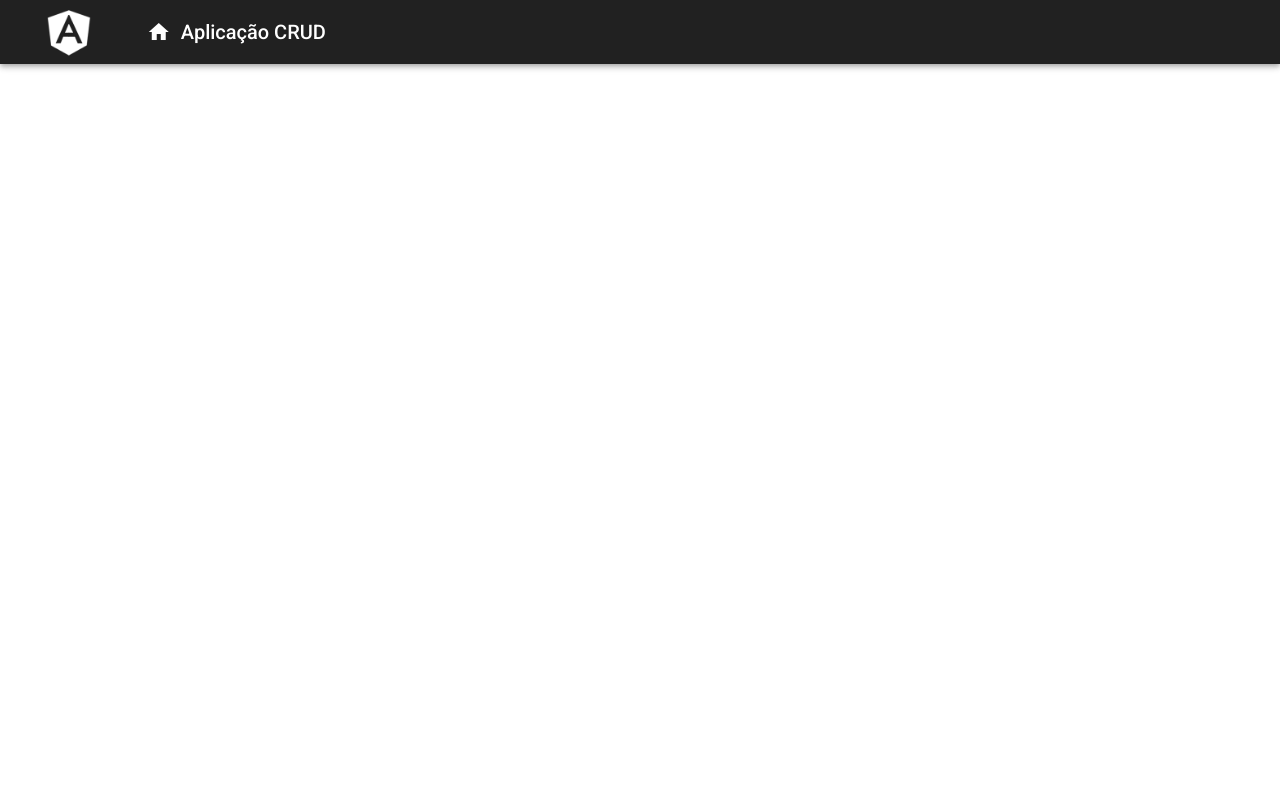
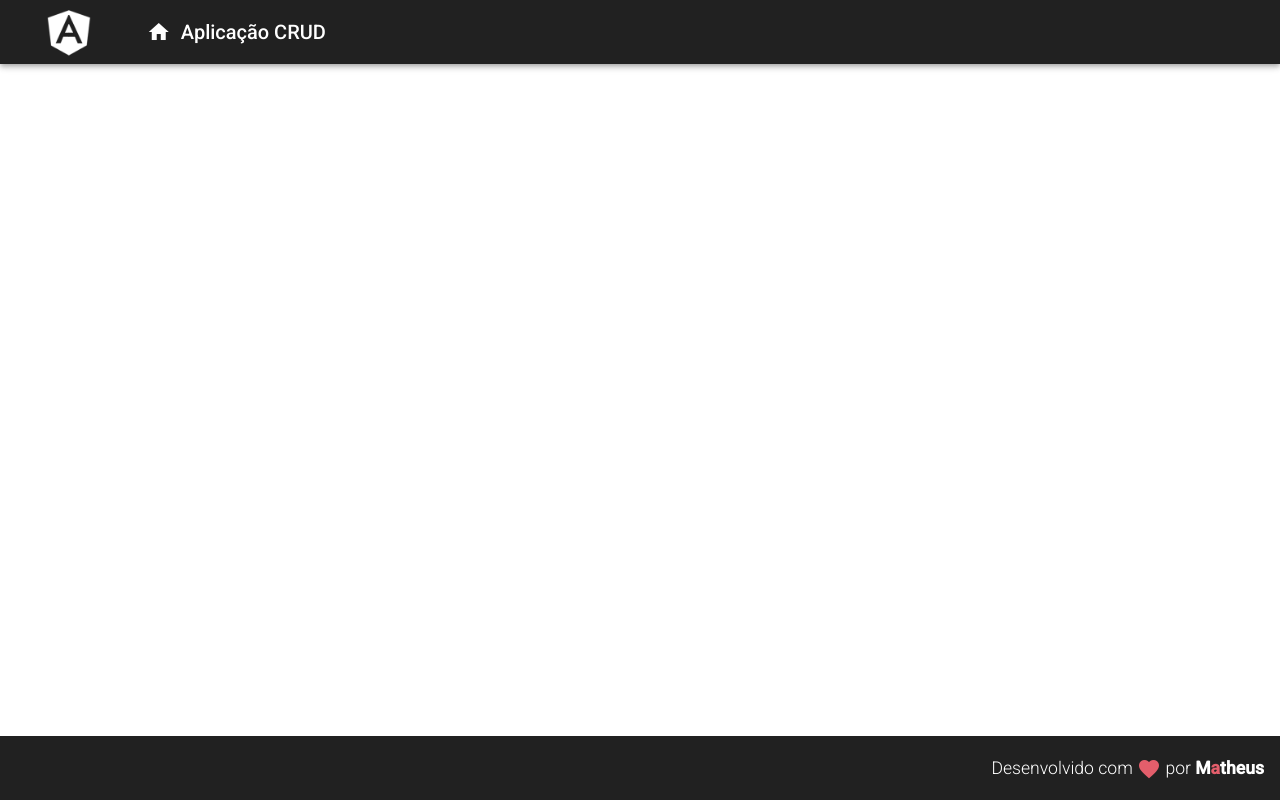
Before and after one commit to math-gonzaga/Angular9-course, an Angular app in the folder frontend/: page / in a window 1280 px wide. Built offline with nearby package versions, Linux system fonts and the light colour scheme.

Commit message:
criando footer da aplicação

```diff
--- a/frontend/src/app/app.component.html
+++ b/frontend/src/app/app.component.html
@@ -1 +1,2 @@
 <app-header></app-header>
+<app-footer></app-footer>
--- a/frontend/src/app/app.module.ts
+++ b/frontend/src/app/app.module.ts
@@ -7,11 +7,13 @@
 import { HeaderComponent } from './components/templates/header/header.component';
 
 import { MatToolbarModule } from '@angular/material/toolbar';
+import { FooterComponent } from './components/templates/footer/footer.component';
 
 @NgModule({
   declarations: [
     AppComponent,
-    HeaderComponent
+    HeaderComponent,
+    FooterComponent
   ],
   imports: [
     BrowserModule,
--- /dev/null
+++ b/frontend/src/app/components/templates/footer/footer.component.css
@@ -0,0 +1,12 @@
+.footer{
+    position: fixed;
+    bottom:0;
+
+    display: flex;
+    justify-content: flex-end;
+}
+
+.footer > span{
+    font-size: 1.1rem;
+    font-weight: 300;
+}
--- /dev/null
+++ b/frontend/src/app/components/templates/footer/footer.component.html
@@ -0,0 +1,9 @@
+<mat-toolbar class="footer">
+    <span>
+        Desenvolvido com
+        <i class="material-icons red v-middle">
+            favorite
+        </i>
+        por <strong>M<span class="red">a</span>theus</strong>
+    </span>
+</mat-toolbar>
--- /dev/null
+++ b/frontend/src/app/components/templates/footer/footer.component.ts
@@ -0,0 +1,15 @@
+import { Component, OnInit } from '@angular/core';
+
+@Component({
+  selector: 'app-footer',
+  templateUrl: './footer.component.html',
+  styleUrls: ['./footer.component.css']
+})
+export class FooterComponent implements OnInit {
+
+  constructor() { }
+
+  ngOnInit(): void {
+  }
+
+}
--- a/frontend/src/styles.css
+++ b/frontend/src/styles.css
@@ -2,3 +2,11 @@
 
 html, body { height: 100%; }
 body { margin: 0; font-family: Roboto, "Helvetica Neue", sans-serif; }
+
+.red{
+    color: rgb(227, 94, 107);
+}
+
+.v-middle{
+    vertical-align: middle;
+}
```
